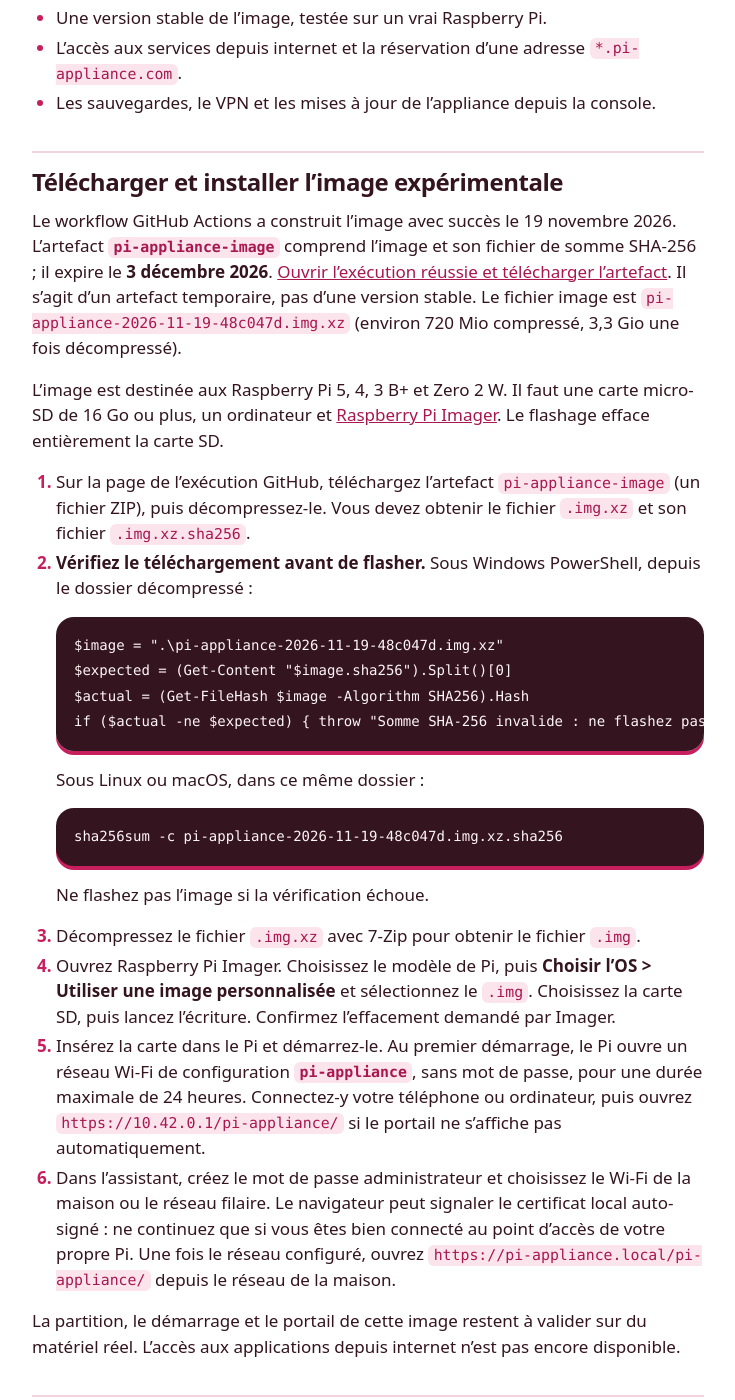
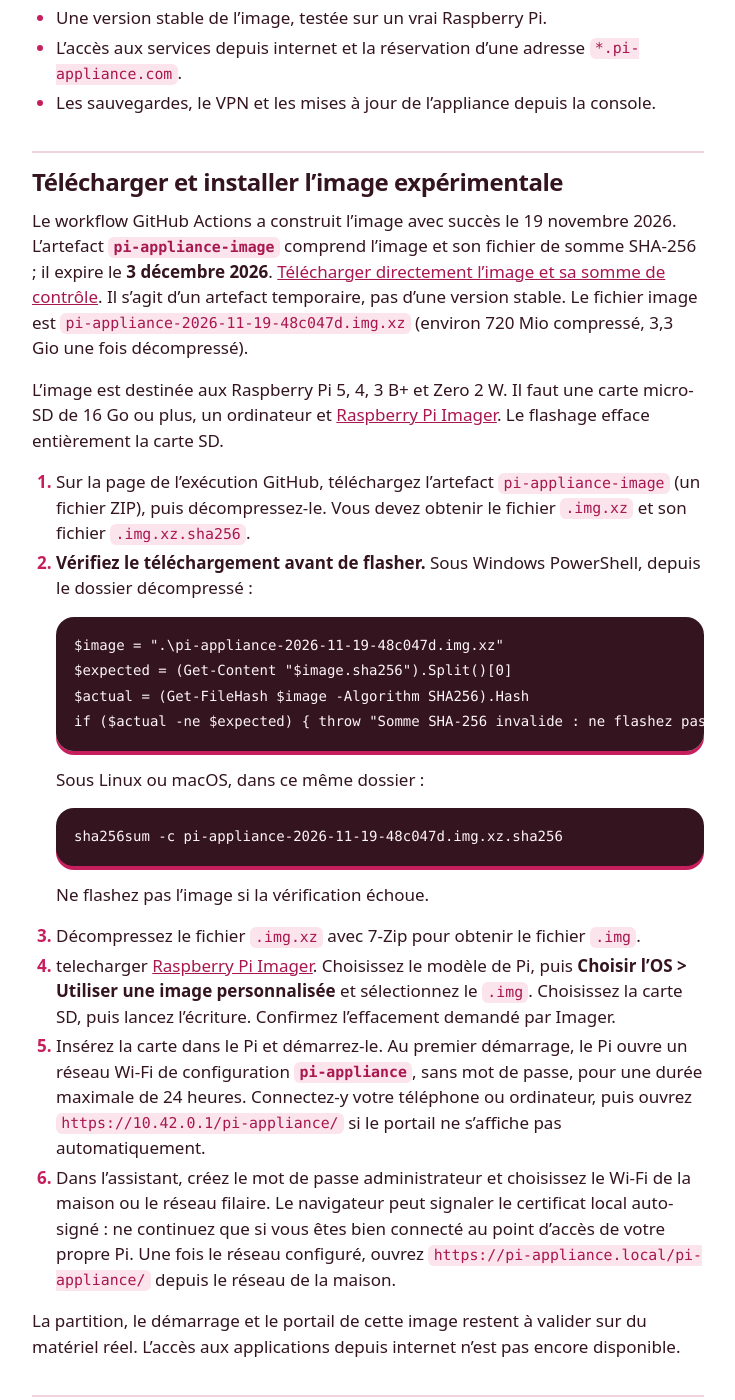
Before and after one commit to gmoulard/pi-appliance, a Jekyll site: the page built from docs/guide-utilisateur.md, in a window 1280 px wide and 1400 px high, scrolled down 897 px. Shown: the whole window, without its empty margins (272-1007 px from the left). Built offline with Jekyll 4.4.1, drawn with Linux system fonts in a browser that asks for light colours; our own code applies the rules of GitHub Pages for plain Markdown files.

Commit message:
Mise à jour des instructions d'installation et ajout de liens directs pour télécharger l'image expérimentale

```diff
--- a/docs/guide-utilisateur.md
+++ b/docs/guide-utilisateur.md
@@ -19,9 +19,9 @@ Ces fonctions sont présentes dans le code, mais restent à valider sur du maté
 - L'accès aux services depuis internet et la réservation d'une adresse `*.pi-appliance.com`.
 - Les sauvegardes, le VPN et les mises à jour de l'appliance depuis la console.
 
-## Télécharger et installer l'image expérimentale
+## Télécharger et installer l'image expérimentale {#telecharger-limage-experimentale}
 
-Le workflow GitHub Actions a construit l'image avec succès le 19 novembre 2026. L'artefact **`pi-appliance-image`** comprend l'image et son fichier de somme SHA-256 ; il expire le **3 décembre 2026**. [Ouvrir l'exécution réussie et télécharger l'artefact](https://github.com/gmoulard/pi-appliance/actions/runs/44578711083). Il s'agit d'un artefact temporaire, pas d'une version stable. Le fichier image est `pi-appliance-2026-11-19-48c047d.img.xz` (environ 720 Mio compressé, 3,3 Gio une fois décompressé).
+Le workflow GitHub Actions a construit l'image avec succès le 19 novembre 2026. L'artefact **`pi-appliance-image`** comprend l'image et son fichier de somme SHA-256 ; il expire le **3 décembre 2026**. [Télécharger directement l'image et sa somme de contrôle](https://github.com/gmoulard/pi-appliance/actions/runs/44578711083/artifacts/14559608001). Il s'agit d'un artefact temporaire, pas d'une version stable. Le fichier image est `pi-appliance-2026-11-19-48c047d.img.xz` (environ 720 Mio compressé, 3,3 Gio une fois décompressé).
 
 L'image est destinée aux Raspberry Pi 5, 4, 3 B+ et Zero 2 W. Il faut une carte micro-SD de 16 Go ou plus, un ordinateur et [Raspberry Pi Imager](https://www.raspberrypi.com/software/). Le flashage efface entièrement la carte SD.
 
@@ -43,7 +43,7 @@ L'image est destinée aux Raspberry Pi 5, 4, 3 B+ et Zero 2 W. Il faut une carte
 
    Ne flashez pas l'image si la vérification échoue.
 3. Décompressez le fichier `.img.xz` avec 7-Zip pour obtenir le fichier `.img`.
-4. Ouvrez Raspberry Pi Imager. Choisissez le modèle de Pi, puis **Choisir l'OS > Utiliser une image personnalisée** et sélectionnez le `.img`. Choisissez la carte SD, puis lancez l'écriture. Confirmez l'effacement demandé par Imager.
+4. telecharger [Raspberry Pi Imager](https://www.raspberrypi.com/software/). Choisissez le modèle de Pi, puis **Choisir l'OS > Utiliser une image personnalisée** et sélectionnez le `.img`. Choisissez la carte SD, puis lancez l'écriture. Confirmez l'effacement demandé par Imager.
 5. Insérez la carte dans le Pi et démarrez-le. Au premier démarrage, le Pi ouvre un réseau Wi-Fi de configuration **`pi-appliance`**, sans mot de passe, pour une durée maximale de 24 heures. Connectez-y votre téléphone ou ordinateur, puis ouvrez `https://10.42.0.1/pi-appliance/` si le portail ne s'affiche pas automatiquement.
 6. Dans l'assistant, créez le mot de passe administrateur et choisissez le Wi-Fi de la maison ou le réseau filaire. Le navigateur peut signaler le certificat local auto-signé : ne continuez que si vous êtes bien connecté au point d'accès de votre propre Pi. Une fois le réseau configuré, ouvrez `https://pi-appliance.local/pi-appliance/` depuis le réseau de la maison.
 
--- a/docs/index.html
+++ b/docs/index.html
@@ -114,7 +114,7 @@ along with this program.  If not, see <https://www.gnu.org/licenses/>.
 <p><b>Une image a été construite avec succès par GitHub Actions.</b></p>
 <p>Elle n’a pas encore été testée sur un vrai Raspberry Pi : c’est une version expérimentale, sans garantie. L’artefact temporaire est disponible jusqu’au 3 décembre 2026. La page indique aussi comment vérifier la somme SHA-256 et flasher l’image.</p>
 <a class="button" href="https://github.com/gmoulard/pi-appliance/actions/runs/44578711083">Télécharger depuis GitHub Actions</a>
-<a href="guide-utilisateur.html#telecharger-et-installer-limage-experimentale">Lire les instructions d’installation</a>
+<a href="guide-utilisateur.html#telecharger-limage-experimentale">Lire les instructions d’installation</a>
 </div>
 </section>
 </main>
```
